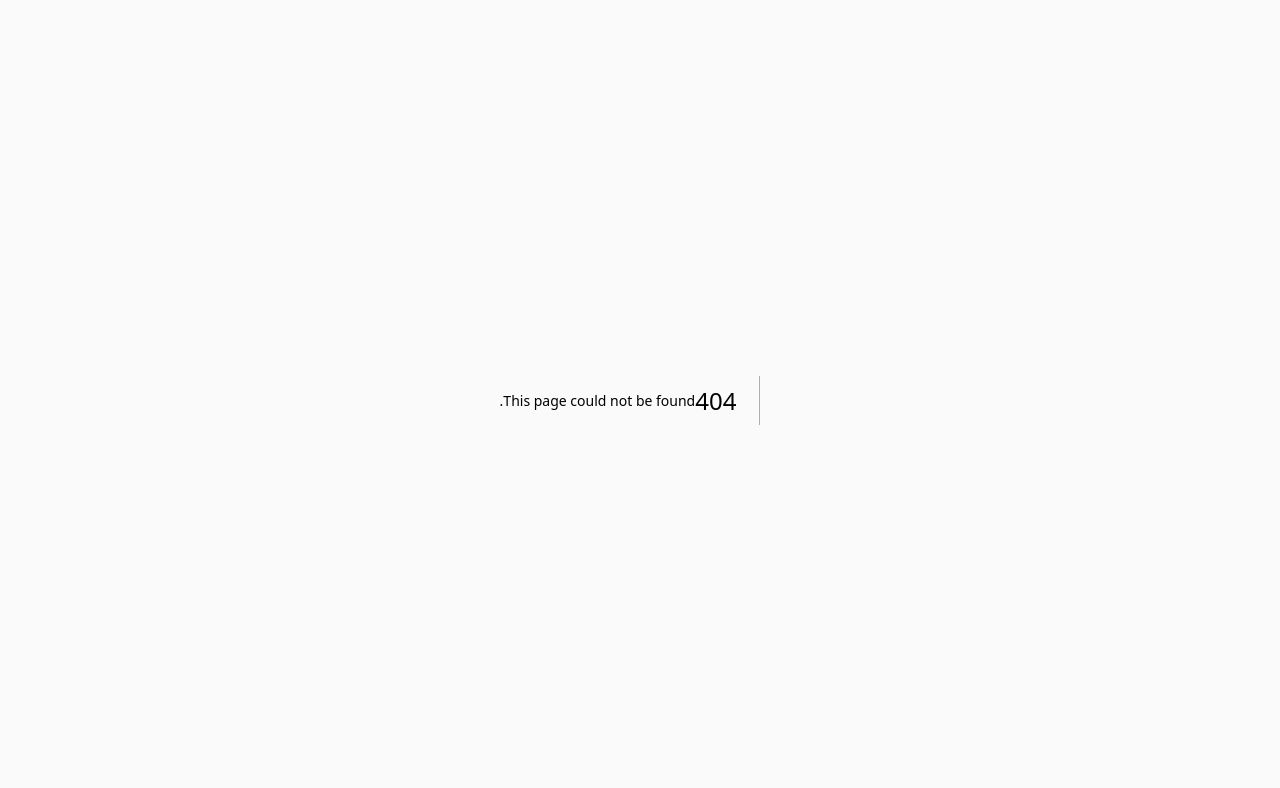
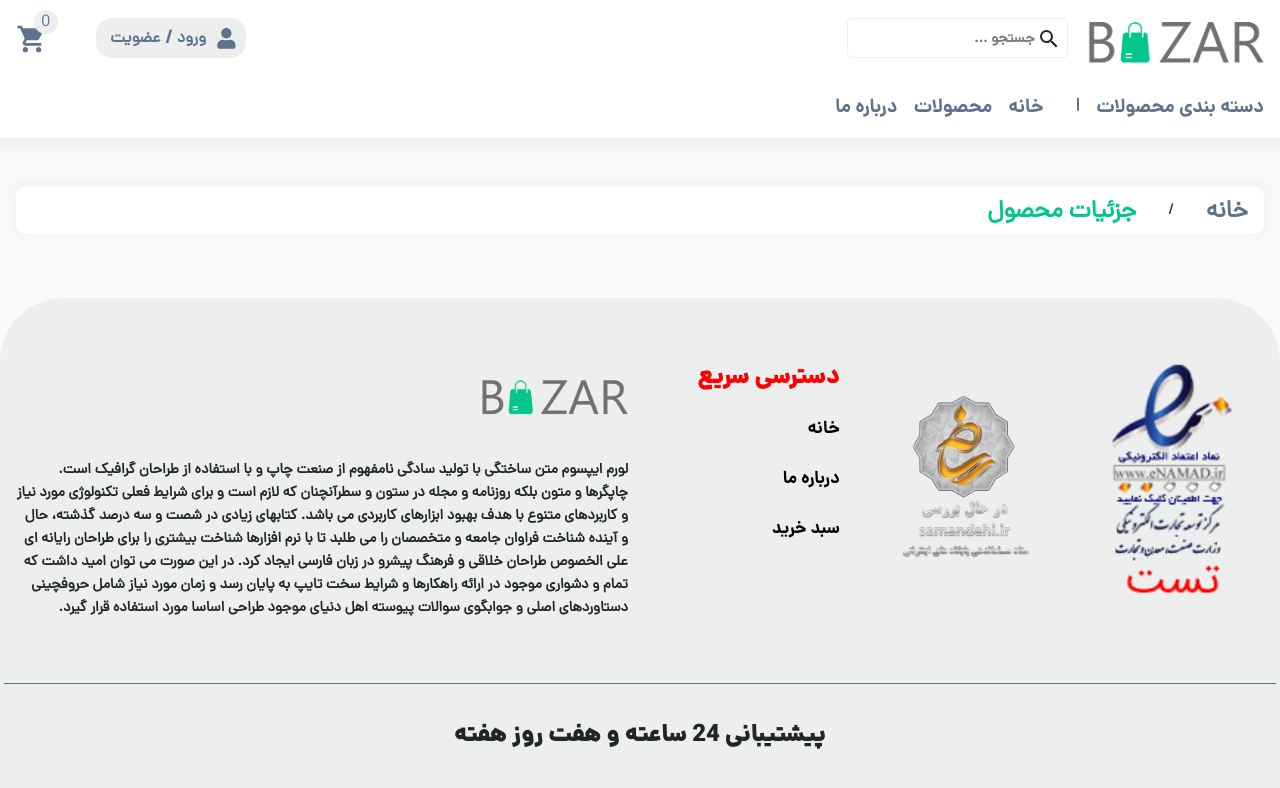
Before and after one commit to mohammadmehdidalvandii/bazar-shop, a Next.js app: page /Shop/1 in a window 1280 px wide. Before the commit this address had no page. Shown: the top 788 px of the page. Built offline with nearby package versions, Linux system fonts and the light colour scheme.

Commit message:
create productDetails-page

```diff
--- /dev/null
+++ b/src/app/Shop/[id]/page.jsx
@@ -0,0 +1,16 @@
+import Breadcrumb from '@/components/modules/Breadcrumb/Breadcrumb'
+import Footer from '@/components/modules/Footer/Footer'
+import Navbar from '@/components/modules/Navbar/Navbar'
+import React from 'react'
+
+function page() {
+  return (
+    <>
+    <Navbar/>
+    <Breadcrumb text="جزئیات محصول"/>
+    <Footer/>
+    </>
+  )
+}
+
+export default page
```
